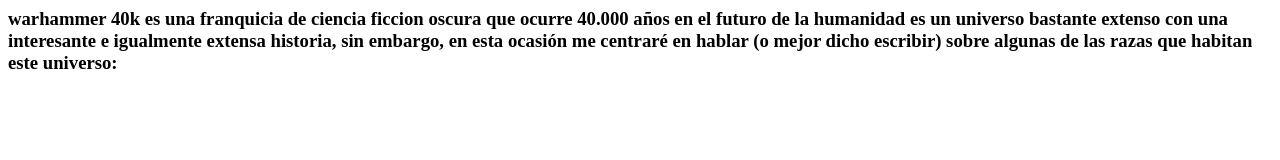
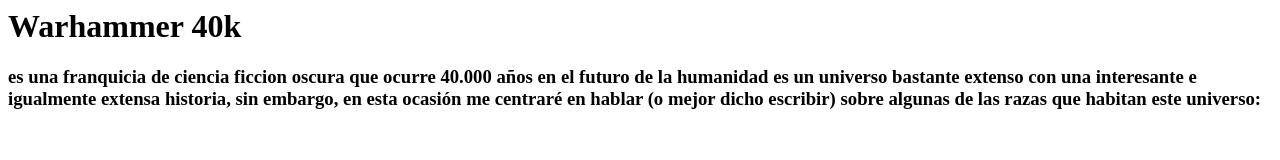
Before and after one commit to zorrillanicolaset2123-beep/wajame, a plain HTML site: page wajame_V2_razas.html in a window 1280 px wide. Drawn offline with Linux system fonts and the light colour scheme.

Commit message:
Update wajame_V2_razas.html

```diff
--- a/wajame_V2_razas.html
+++ b/wajame_V2_razas.html
@@ -3,5 +3,5 @@
 <title>Warhammer 40k: Razas</title>
 </head>
 <body>
-  <h3>warhammer 40k es una franquicia de ciencia ficcion oscura que ocurre 40.000 años en el futuro de la humanidad es un universo bastante extenso con una interesante e igualmente extensa historia, sin embargo, en esta ocasión me centraré en hablar (o mejor dicho escribir) sobre algunas de las razas que habitan este universo:</h3>
+  <h1>Warhammer 40k</h1> <h3>es una franquicia de ciencia ficcion oscura que ocurre 40.000 años en el futuro de la humanidad es un universo bastante extenso con una interesante e igualmente extensa historia, sin embargo, en esta ocasión me centraré en hablar (o mejor dicho escribir) sobre algunas de las razas que habitan este universo:</h3>
 </body>
```
